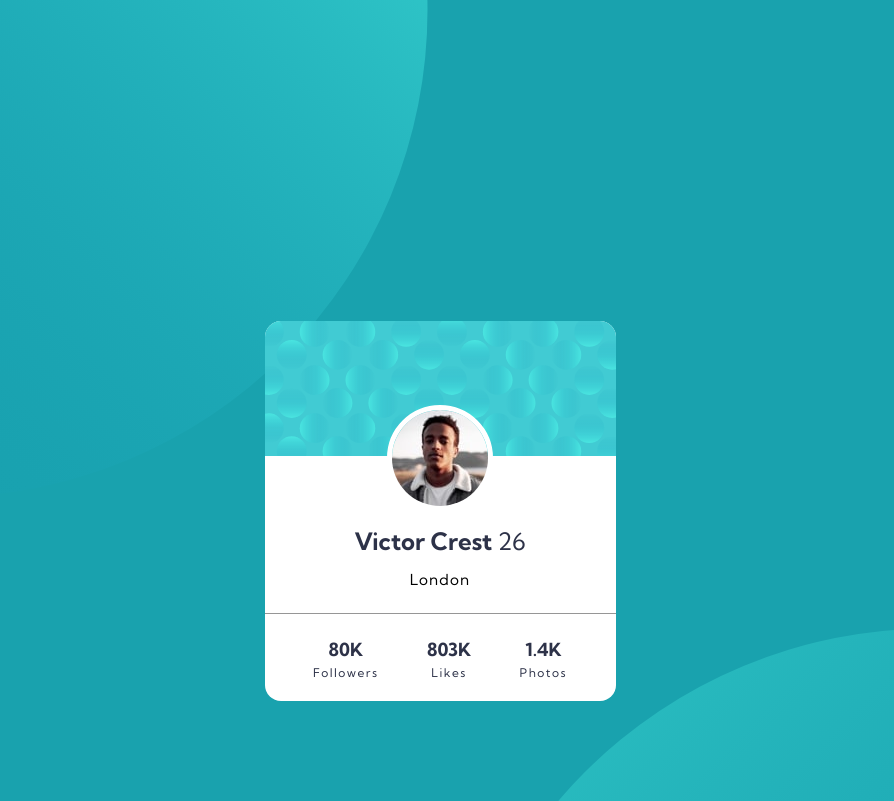
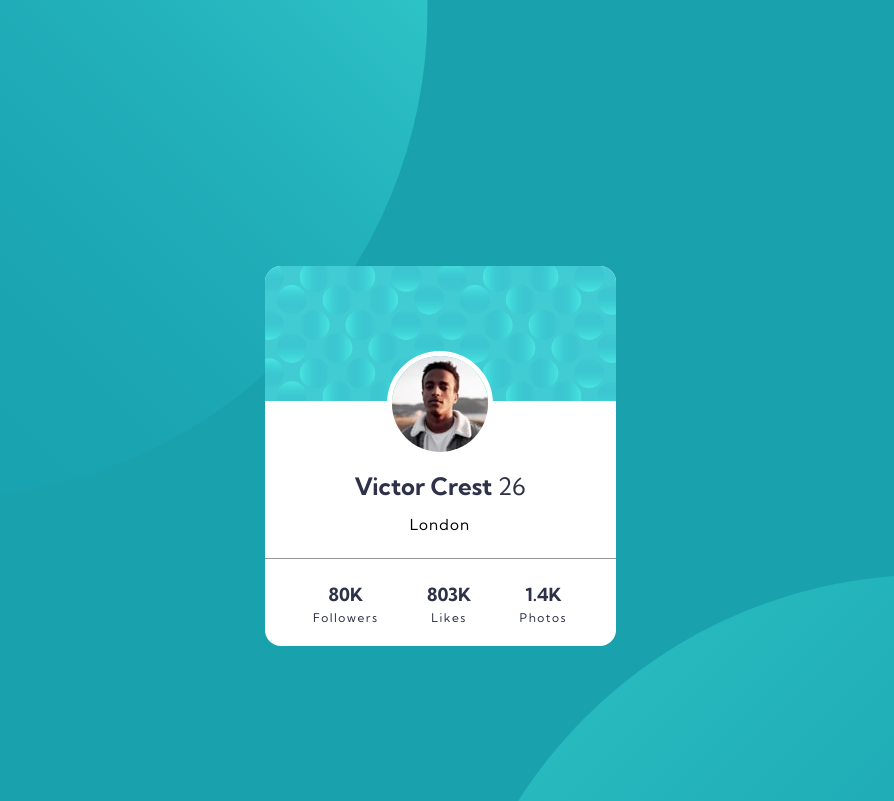
Before and after one commit to Darwnsantx/profile-card-component.github.io, a plain HTML site: page index.html in a window 1280 px wide. Shown: the top 801 px of the page, without its empty margins (199-1093 px from the left). Drawn offline with Linux system fonts and the light colour scheme.

Commit message:
Altura modificada

```diff
--- a/css/style.css
+++ b/css/style.css
@@ -19,7 +19,7 @@ body {
     background-image: url('../images/bg-pattern-top.svg'), url('../images/bg-pattern-bottom.svg');
     background-repeat: no-repeat no-repeat;
     background-position: top -117vh  right 48vw, bottom -52vh left 46vw;
-    margin: 6.95rem 2.5rem 7.16rem 2.38rem;
+    margin: 3.52rem 2.5rem 7.16rem 2.38rem;
 
 }
 
```
